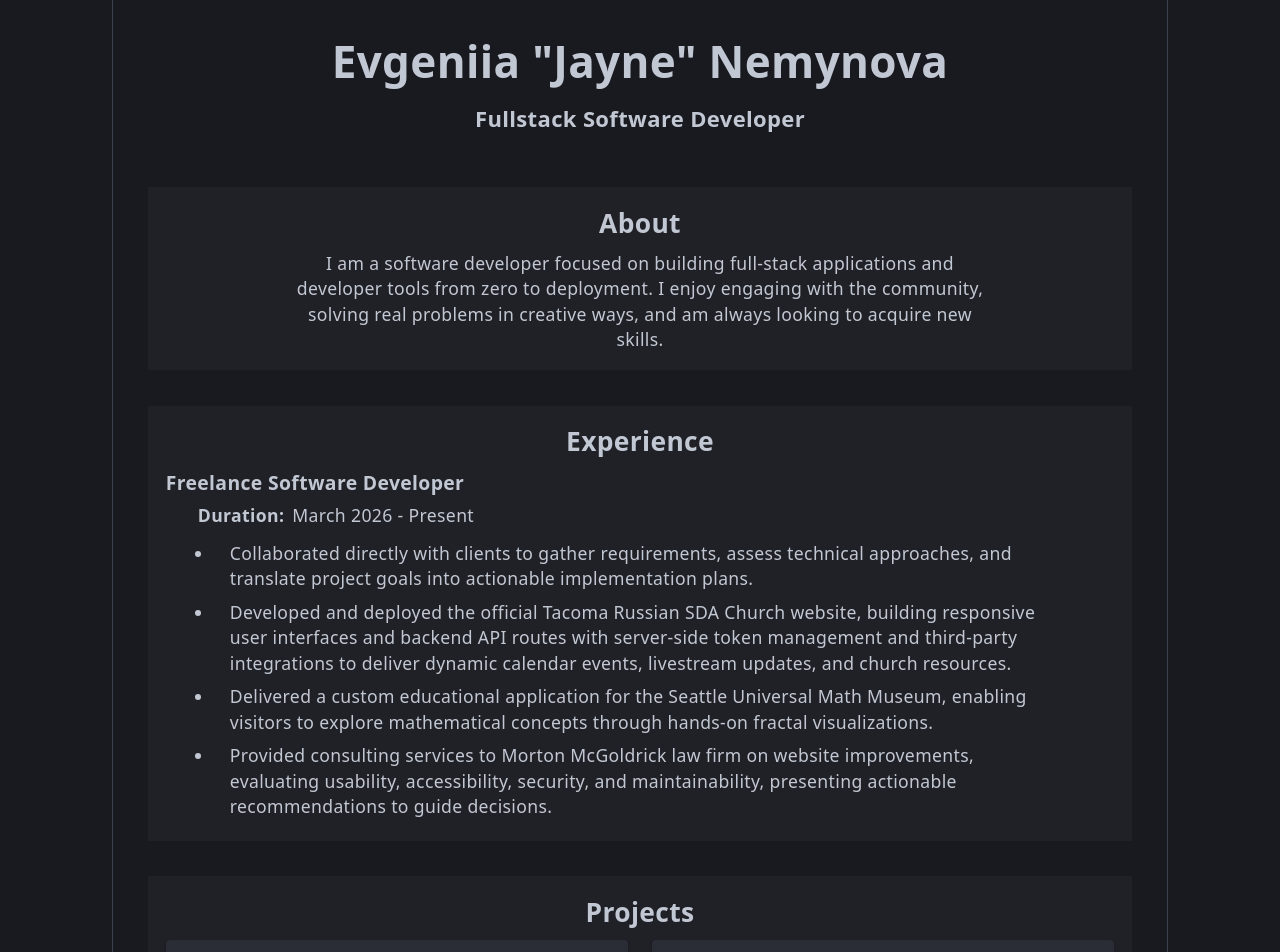
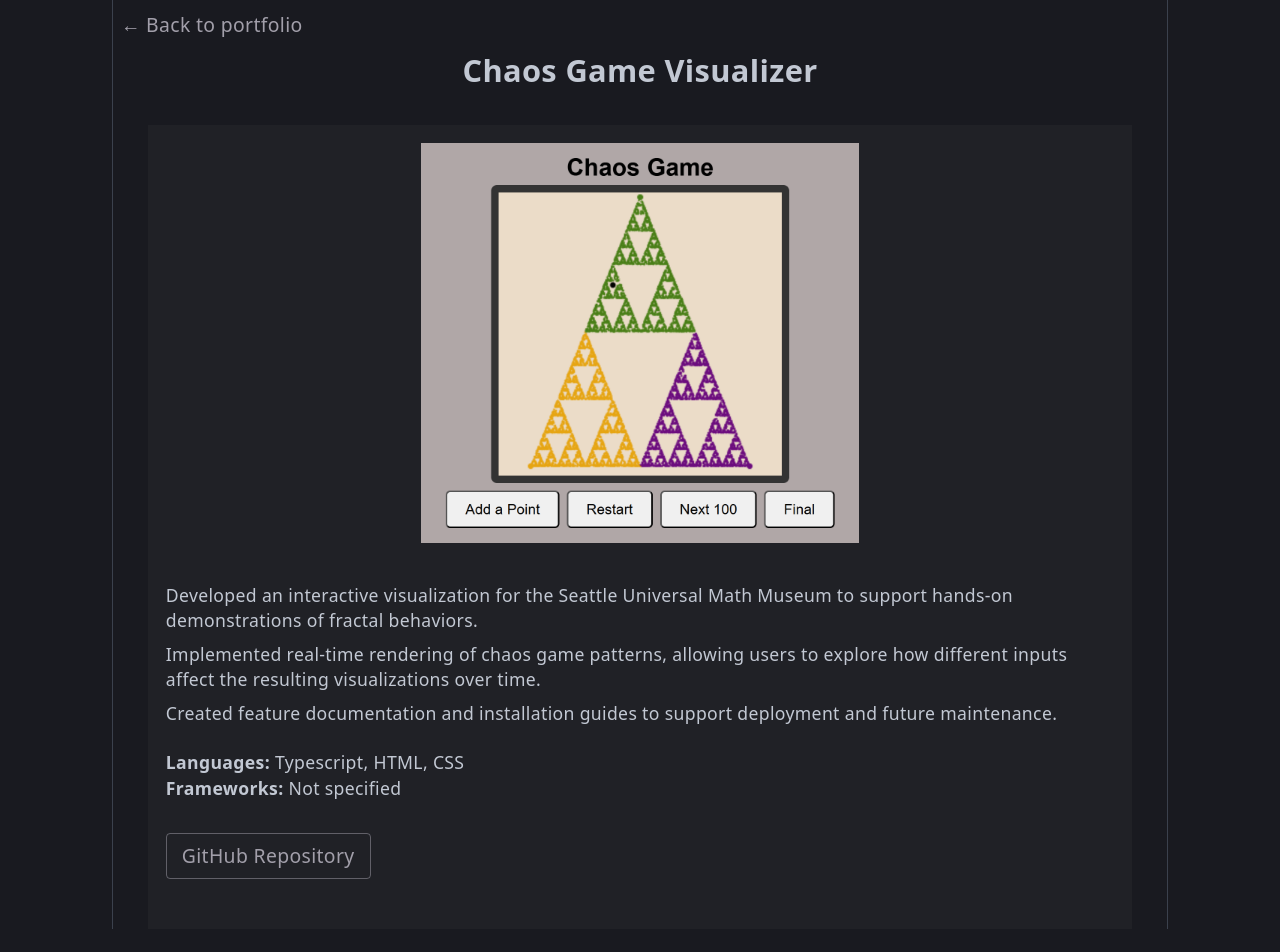
Before and after one commit to jayneen/portfolio, a React (Vite) app: page /projects/ChaosGame in a window 1280 px wide. Shown: the top 952 px of the page. After the commit the page ends 929 px from the top, so only its background shows below. Built offline with nearby package versions, Linux system fonts and the light colour scheme.

Commit message:
added project pages with extended descriptions

```diff
--- a/package.json
+++ b/package.json
@@ -14,7 +14,8 @@
     "@emotion/styled": "^11.14.1",
     "@mui/material": "^9.3.1",
     "react": "^19.2.5",
-    "react-dom": "^19.2.5"
+    "react-dom": "^19.2.5",
+    "react-router-dom": "^7.18.5"
   },
   "devDependencies": {
     "@eslint/js": "^10.0.1",
--- a/src/App.tsx
+++ b/src/App.tsx
@@ -1,24 +1,21 @@
-import Hero from './sections/Hero'
-import About from './sections/About'
-import Projects from './sections/Projects'
-import Links from './sections/Links'
+import { Routes, Route } from "react-router-dom";
+import Home from "./pages/Home";
+import ProjectDetails from "./pages/ProjectDetails";
+
+import { theme } from "./theme";
 import { ThemeProvider, CssBaseline } from "@mui/material";
-import Experience from './sections/Experience';
-import { theme } from "./theme";
 
 function App() {
   return (
+
     <ThemeProvider theme={theme}>
       <CssBaseline />
-      <main>
-        <Hero />
-        <About />
-        <Experience />
-        <Projects />
-        <Links />
-      </main>
+      <Routes>
+        <Route path="/" element={<Home />} />
+        <Route path="/projects/:slug" element={<ProjectDetails />} />
+      </Routes>
     </ThemeProvider>
-  )
+  );
 }
 
-export default App
+export default App;
--- a/src/data/projects.ts
+++ b/src/data/projects.ts
@@ -1,9 +1,17 @@
-const projects = [
+import type { Project } from "../types/Project";
+
+const projects: Project[] = [
   {
     id: 1,
-    title: "Tacoma Russian ASD Church Website",
+    slug: "ChurchWebsite",
+    title: "Russian ASD Church Website",
     image: "TacomaRussianASDChurchWebsite.png",
     description: "A bilingual website for the Tacoma Russian ASD Church that helps members and visitors stay connected through live event streaming, synced calendar, and accessible bible study resources",
+    details: [
+      "Built responsive, bilingual interfaces creating accessible and localized experience across devices.",
+      "Developed API routes and server-side authentication, integrating external services to retrieve and process dynamic calendar and livestream data.",
+      "Deployed and maintained the production application on Vercel, configuring security headers and SEO metadata to strengthen browser-side protections and improve the discoverability of church resources.",
+    ],
     link: ["https://sdatacoma.com/"],
     github: ["https://github.com/glavavlada/TacomaASDWebsite"],
     languages: ["Typescript", "HTML", "CSS"],
@@ -11,41 +19,73 @@ const projects = [
   },
   {
     id: 2,
+    slug: "ChaosGame",
     title: "Chaos Game Visualizer",
     image: "ChaosGameVisualizer.png",
     description: "An interactive web exhibit that generates real-time fractal patterns using the chaos game algorithm, designed to make mathematical concepts more visual, hands-on, and engaging for museum visitors.",
+    details: [
+      "Developed an interactive visualization for the Seattle Universal Math Museum to support hands-on demonstrations of fractal behaviors.",
+      "Implemented real-time rendering of chaos game patterns, allowing users to explore how different inputs affect the resulting visualizations over time.",
+      "Created feature documentation and installation guides to support deployment and future maintenance."
+    ],
     github: ["https://github.com/jayneen/chaos-game-visualizer"],
     languages: ["Typescript", "HTML", "CSS"],
   },
   {
     id: 3,
+    slug: "CollectionManager",
     title: "Collection Management System",
     image: "",
     description: "A web-based collection management system for organizing and maintaining structured data through a responsive interface, real-time updates, and scalable database-backed storage.",
+    details: [
+      "Developed a responsive front-end using jQuery and AJAX within an XAMPP environment, enabling efficient asynchronous client-server communication.",
+      "Engineered a RESTful API supporting CRUD operations, providing structured and scalable access to collection data through URI-based endpoints.",
+      "Designed a relational database schema in SQL, improving query efficiency and scalable data organization."
+    ],
     github: ["https://github.com/jayneen/collection-management-system"],
     languages: ["MySQL", "Javascript", "HTML", "CSS"],
   },
   {
     id: 4,
+    slug: "CryptographicAlgorithms",
     title: "Cryptographic Algorithms Suite",
     image: "",
     description: "A secure messaging and encryption application built around custom cryptographic implementations, combining symmetric and asymmetric encryption techniques for protected communication, authentication, and key exchange.",
+    details: [
+      "Implemented SHA-3 and SHAKE cryptographic hash and extendable-output functions from scratch, following official NIST specifications.",
+      "Integrated ECIES encryption and Schnorr digital signatures using custom libraries to support secure key exchange and authentication.",
+      "Developed and tested cryptographic functionality against relevant specification requirements."
+    ],
     github: ["https://github.com/jayneen/cryptographic-algorithms-suite"],
     languages: ["Java"],
   },
   {
     id: 5,
+    slug: "UserProfiling",
     title: "Text-based User Profiling",
     image: "",
     description: "A machine learning project focused on analyzing text-based user data to identify demographic and personality patterns through natural language processing and predictive modeling techniques.",
+    details: [
+      "Developed a model to process text-based status updates and analyze their semantic linguistic features.",
+      "Trained models on user demographics and personality traits using Naive Bayes and Linear Regression.",
+      "Coordinated model ensembling and documentation, delivering organized reports and final implementation."
+    ],
     github: ["https://github.com/jayneen/multi-modal-user-profiling"],
     languages: ["Python"],
   },
   {
     id: 6,
+    slug: "DungeonCrawler",
     title: "Dungeon Crawler",
     image: "",
-    description: "A retro-inspired dungeon crawler featuring procedurally generated levels, persistent save systems, and multi-floor exploration, built as a collaborative project focused on replayability and classic RPG-style gameplay.",
+    description: "A dungeon crawler featuring procedurally generated levels, persistent save systems, and multi-floor exploration, built as a collaborative project focused on replayability and classic RPG-style gameplay.",
+    details: [
+      "Collaborated in a team of 4 to design a procedurally generated multi-floor adventure role-playing game.",
+      "Ensured iterative progress through Agile methodology focusing on sprint deliverables and user stories.",
+      "Managed version control using Git and Github to maintain consistency and collaboration.",
+      "Implemented serialization for game state persistence using Python's Pickling module.",
+      "Validated quality through comprehensive functionality tests with the Pytest framework."
+    ],
     github: ["https://github.com/leadbraw/DungeonAdventure"],
     languages: ["Python"],
     frameworks: ["Pygame"],
--- a/src/main.tsx
+++ b/src/main.tsx
@@ -1,9 +1,12 @@
 import { StrictMode } from 'react'
 import { createRoot } from 'react-dom/client'
+import { BrowserRouter } from "react-router-dom";
 import App from './App.tsx'
 
 createRoot(document.getElementById('root')!).render(
   <StrictMode>
-    <App />
+    <BrowserRouter>
+      <App />
+    </BrowserRouter>
   </StrictMode>,
 )
--- /dev/null
+++ b/src/pages/Home.tsx
@@ -0,0 +1,20 @@
+import Hero from '../sections/Hero'
+import About from '../sections/About'
+import Projects from '../sections/Projects'
+import Links from '../sections/Links'
+import Experience from '../sections/Experience';
+
+function App() {
+    return (
+        <main>
+            <Hero />
+            <About />
+            <Experience />
+            <Projects />
+            <Links />
+        </main>
+
+    )
+}
+
+export default App
--- /dev/null
+++ b/src/pages/ProjectDetails.tsx
@@ -0,0 +1,115 @@
+import { useParams, Link as RouterLink } from "react-router-dom";
+
+import Box from "@mui/material/Box";
+import Button from "@mui/material/Button";
+import CardMedia from "@mui/material/CardMedia";
+import Typography from "@mui/material/Typography";
+
+import projects from "../data/projects";
+
+function ProjectDetails() {
+    const { slug } = useParams();
+
+    const project = projects.find((project) => project.slug === slug);
+
+    if (!project) {
+        return (
+            <Box component="section">
+                <Typography variant="h4" component="h1" gutterBottom>
+                    Project not found
+                </Typography>
+
+                <Button component={RouterLink} to="/">
+                    Back to portfolio
+                </Button>
+            </Box>
+        );
+    }
+
+    return (
+        <Box>
+            <Button
+                component={RouterLink}
+                to="/"
+                sx={{ display: "flex", justifyContent: "flex-start", py:1}}
+            >
+                ← Back to portfolio
+            </Button>
+
+            <Typography variant="h3" component="h1" gutterBottom>
+                {project.title}
+            </Typography>
+
+            <Box component="section">
+                {
+                    project.image && (
+                        <CardMedia
+                            component="img"
+                            image={"../../public/" + project.image}
+                            alt={`${project.title} preview`}
+                            sx={{
+                                width: "100%",
+                                maxHeight: 400,
+                                objectFit: "contain",
+                                mb: 3,
+                            }}
+                        />
+                    )
+                }
+
+                <Box sx={{ textAlign: "left", py: 2 }}>
+                    {project.details.map((paragraph, index) => (
+                        <Typography
+                            key={index}
+                            variant="body1"
+                            sx={{ pb: 1 }}
+                        >
+                            {paragraph}
+                        </Typography>
+                    ))}
+                </Box>
+
+                <Box>
+                    <Typography variant="body1" sx={{ textAlign: "left" }}>
+                        <strong>Languages:</strong>{" "}
+                        {project.languages?.join(", ") || "Not specified"}
+                    </Typography>
+
+                    <Typography variant="body1" sx={{ textAlign: "left" }}>
+                        <strong>Frameworks:</strong>{" "}
+                        {project.frameworks?.join(", ") || "Not specified"}
+                    </Typography>
+
+                </Box>
+
+                <Box sx={{ display: "flex", flexWrap: "wrap", gap: 2, py:4 }}>
+                    {project.link?.[0] && (
+                        <Button
+                            component="a"
+                            href={project.link[0]}
+                            target="_blank"
+                            rel="noopener noreferrer"
+                            variant="contained"
+                        >
+                            Live Demo
+                        </Button>
+                    )}
+
+                    {project.github?.[0] && (
+                        <Button
+                            component="a"
+                            href={project.github[0]}
+                            target="_blank"
+                            rel="noopener noreferrer"
+                            variant="outlined"
+                        >
+                            GitHub Repository
+                        </Button>
+                    )}
+                </Box>
+            </Box>
+        </Box >
+    );
+}
+
+export default ProjectDetails;
--- a/src/theme.ts
+++ b/src/theme.ts
@@ -107,7 +107,7 @@ export const theme = createTheme({
                 },
 
                 section: {
-                    margin: "2rem 2rem",
+                    margin: "2rem 2rem 0rem 2rem",
                     padding: "1rem 1rem",
                     backgroundColor: theme.palette.section,
                     "@media (max-width: 1024px)": {
--- /dev/null
+++ b/src/types/Project.ts
@@ -0,0 +1,12 @@
+export interface Project {
+    id: number;
+    slug: string;
+    title: string;
+    description: string;
+    details: string[];
+    image?: string;
+    languages?: string[];
+    frameworks?: string[];
+    link?: string[];
+    github?: string[];
+}
```
Also changed, not shown: src/sections/Projects.tsx (+13 -2 lines), 1 other file (tests, documents, lock files or other folders).
